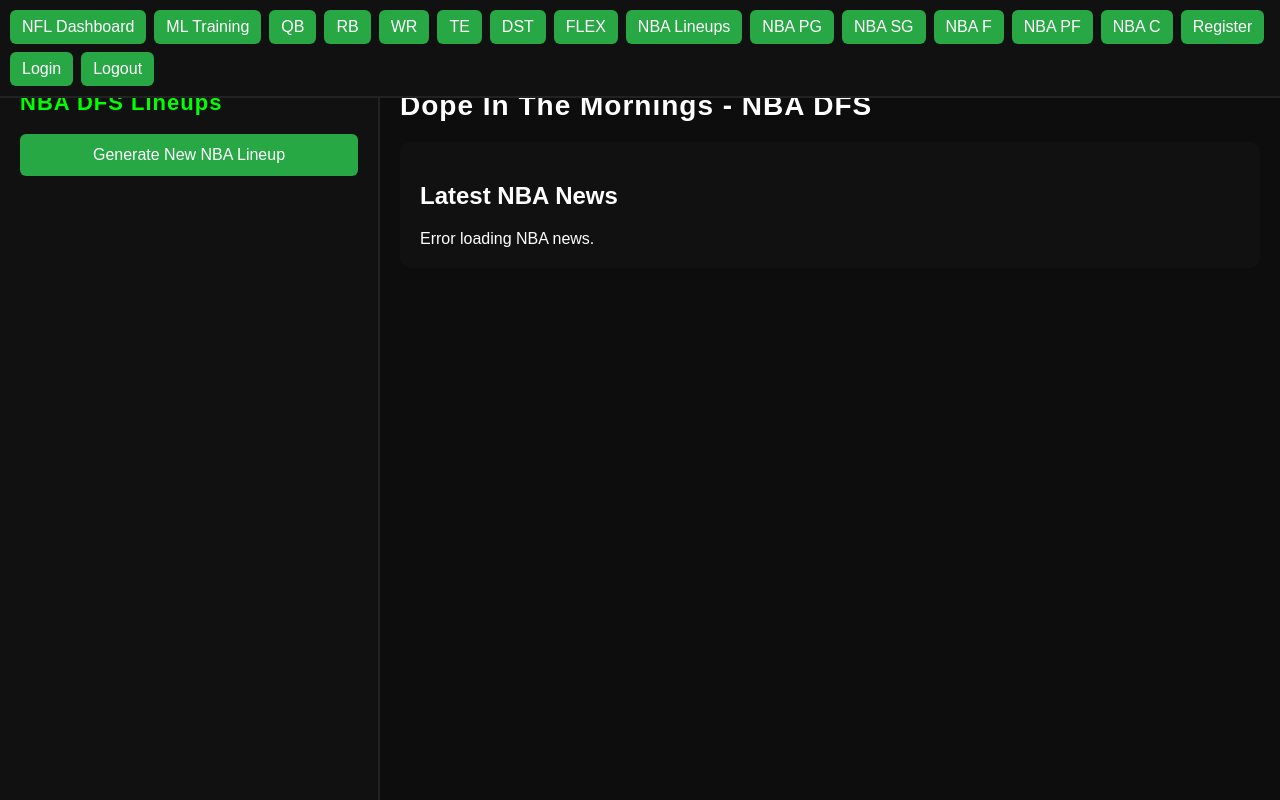
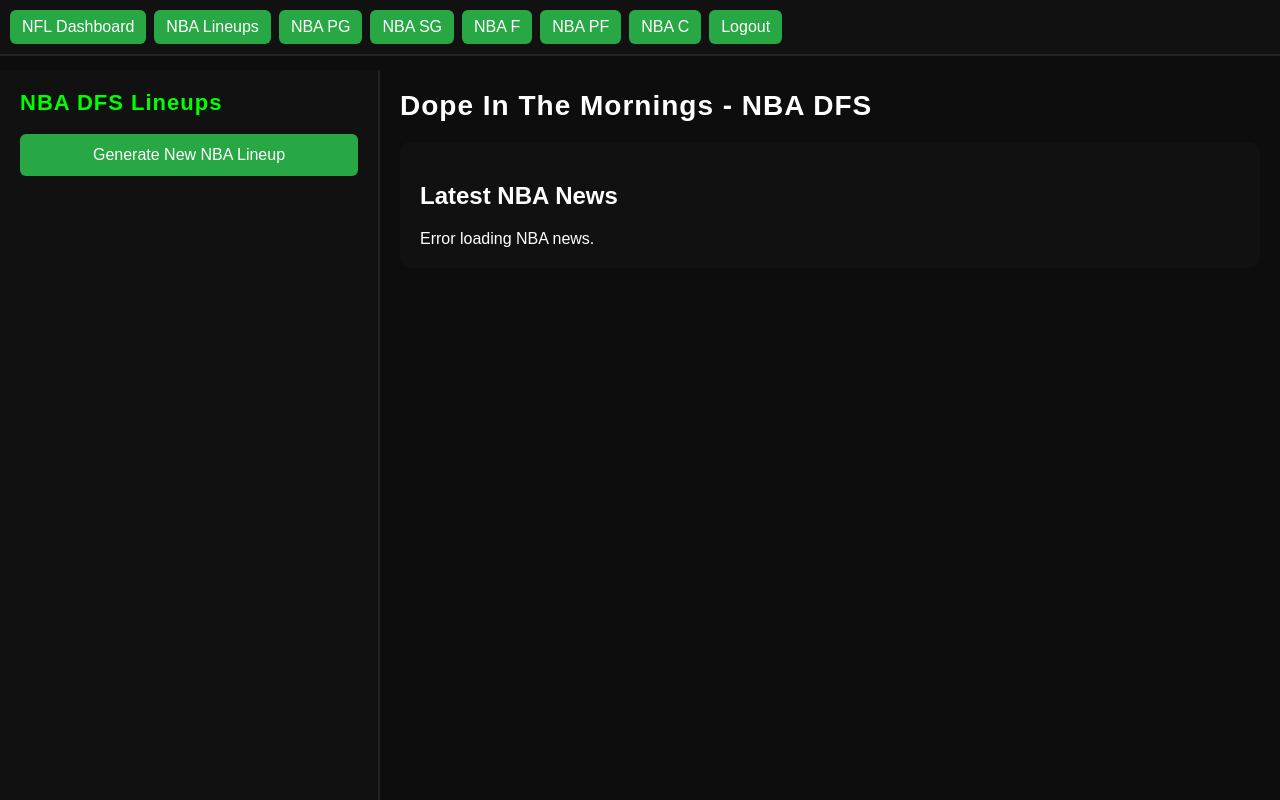
Before and after one commit to robertthegreat43/DopeInTheMornings, a Django app: template templates/NBA.html in a window 1280 px wide. Run offline with Django 5.2, Linux system fonts and the light colour scheme; the template is opened without the code that fills it, so the values that code supplies are empty; parts of the project's set-up code (start-up, migrations or seed data) failed here and were passed over.

Commit message:
Update NBA.html

```diff
--- a/templates/NBA.html
+++ b/templates/NBA.html
@@ -180,14 +180,6 @@
 
   <a href="/DopeInTheMornings/">NFL Dashboard</a>
 
-  <a href="/full_lineup/">ML Training</a>
-
-  <a href="/qb/">QB</a>
-  <a href="/rb/">RB</a>
-  <a href="/wr/">WR</a>
-  <a href="/te/">TE</a>
-  <a href="/dst/">DST</a>
-  <a href="/flex/">FLEX</a>
 
   <a href="/nba_lines/">NBA Lineups</a>
 
@@ -196,9 +188,6 @@
   <a href="/f/">NBA F</a>
   <a href="/pf/">NBA PF</a>
   <a href="/center/">NBA C</a>
-
-  <a href="/register/">Register</a>
-  <a href="/login/">Login</a>
   <a href="/logout/">Logout</a>
 
 </nav>
```
